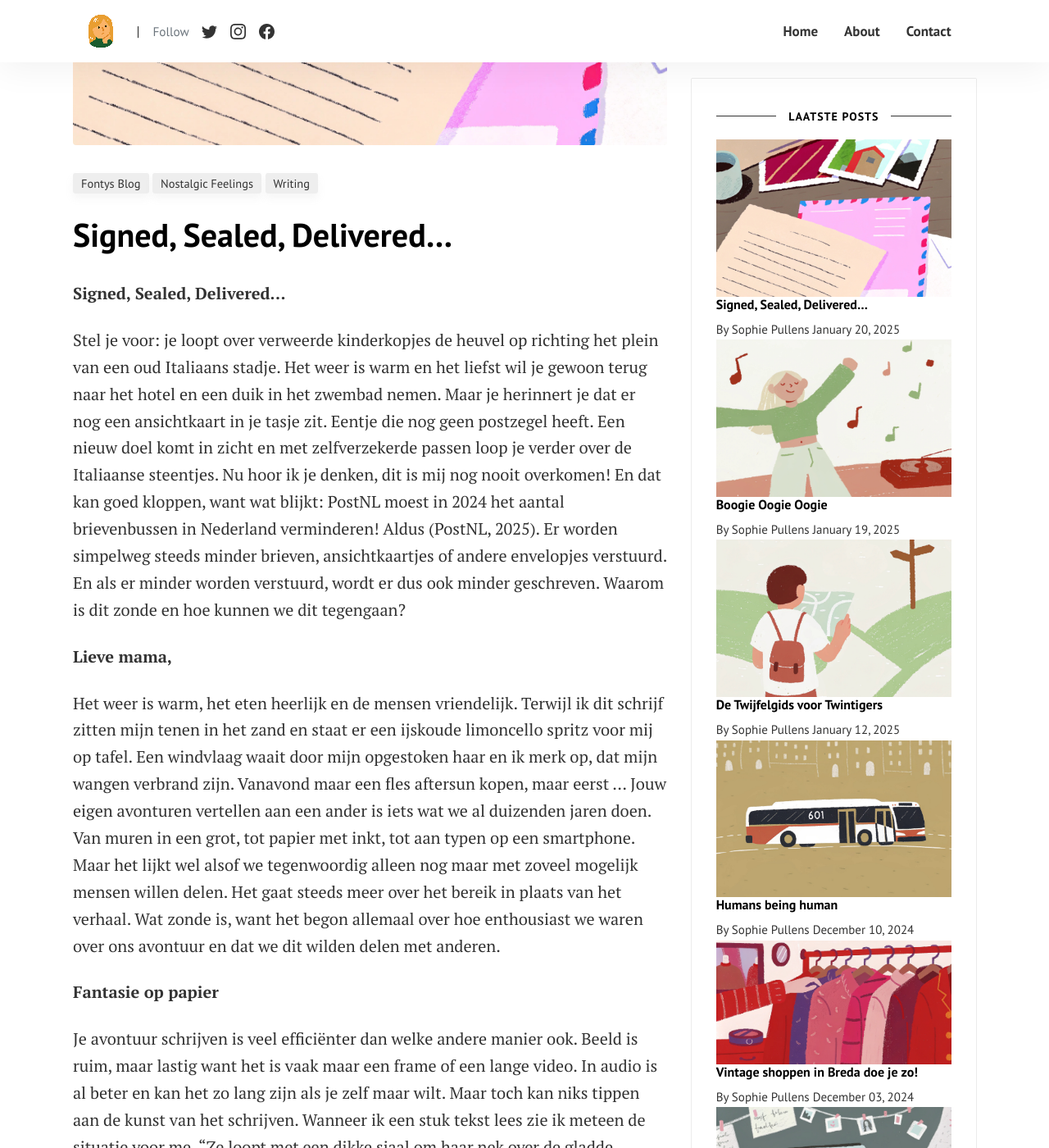
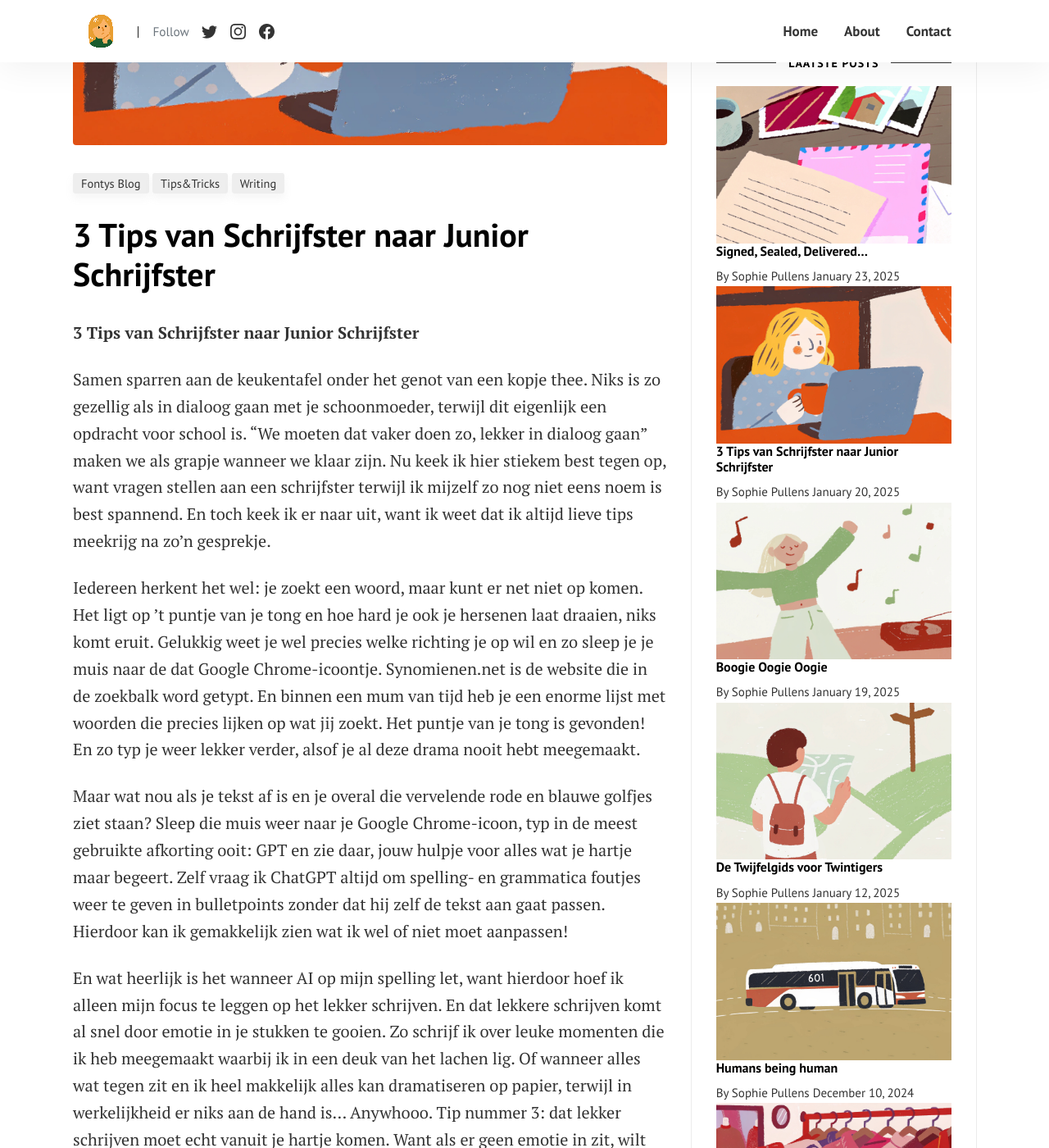
Before and after one commit to SoofsFilosophie/soofsfilosophie.github.io, a Jekyll site: the page built from _posts/2025-01-20-Signed,-Sealed,-Deliverd....md, in a window 1280 px wide and 1400 px high, scrolled down 422 px. Shown: the whole window at 82% size. Built offline with Jekyll 4.4.1, drawn with Linux system fonts in a browser that asks for light colours; comment, search, counter and statistics services are not loaded; some of the changed text lies outside the part shown.

Commit message:
3 tips van schrijfster naar junior schrijfster

```diff
--- a/_posts/2025-01-20-Signed,-Sealed,-Deliverd....md
+++ b/_posts/2025-01-20-Signed,-Sealed,-Deliverd....md
@@ -1,28 +1,22 @@
 ---
 layout: post
-title: "Signed, Sealed, Delivered…"
-categories: [Fontys Blog, Writing, Nostalgic feelings]
-image: assets/images/7.jpg
+title: "3 Tips van Schrijfster naar Junior Schrijfster"
+categories: [Fontys Blog, Writing, Tips&Tricks]
+image: assets/images/8.jpg
 ---
 
-**Signed, Sealed, Delivered…**
+**3 Tips van Schrijfster naar Junior Schrijfster**
 
-Stel je voor: je loopt over verweerde kinderkopjes de heuvel op richting het plein van een oud Italiaans stadje. Het weer is warm en het liefst wil je gewoon terug naar het hotel en een duik in het zwembad nemen. Maar je herinnert je dat er nog een ansichtkaart in je tasje zit. Eentje die nog geen postzegel heeft. Een nieuw doel komt in zicht en met zelfverzekerde passen loop je verder over de Italiaanse steentjes.
-Nu hoor ik je denken, dit is mij nog nooit overkomen! En dat kan goed kloppen, want wat blijkt: PostNL moest in 2024 het aantal brievenbussen in Nederland verminderen! Aldus (PostNL, 2025). Er worden simpelweg steeds minder brieven, ansichtkaartjes of andere envelopjes verstuurd. En als er minder worden verstuurd, wordt er dus ook minder geschreven. Waarom is dit zonde en hoe kunnen we dit tegengaan?
 
-**Lieve mama,**
+Samen sparren aan de keukentafel onder het genot van een kopje thee. Niks is zo gezellig als in dialoog gaan met je schoonmoeder, terwijl dit eigenlijk een opdracht voor school is. “We moeten dat vaker doen zo, lekker in dialoog gaan” maken we als grapje wanneer we klaar zijn. Nu keek ik hier stiekem best tegen op, want vragen stellen aan een schrijfster terwijl ik mijzelf zo nog niet eens noem is best spannend. En toch keek ik er naar uit, want ik weet dat ik altijd lieve tips meekrijg na zo’n gesprekje.
 
-Het weer is warm, het eten heerlijk en de mensen vriendelijk. Terwijl ik dit schrijf zitten mijn tenen in het zand en staat er een ijskoude limoncello spritz voor mij op tafel. Een windvlaag waait door mijn opgestoken haar en ik merk op, dat mijn wangen verbrand zijn. Vanavond maar een fles aftersun kopen, maar eerst …
-Jouw eigen avonturen vertellen aan een ander is iets wat we al duizenden jaren doen. Van muren in een grot, tot papier met inkt, tot aan typen op een smartphone. Maar het lijkt wel alsof we tegenwoordig alleen nog maar met zoveel mogelijk mensen willen delen. Het gaat steeds meer over het bereik in plaats van het verhaal.	 Wat zonde is, want het begon allemaal over hoe enthousiast we waren over ons avontuur en dat we dit wilden delen met anderen.
+Iedereen herkent het wel: je zoekt een woord, maar kunt er net niet op komen. Het ligt op ’t puntje van je tong en hoe hard je ook je hersenen laat draaien, niks komt eruit. Gelukkig weet je wel precies welke richting je op wil en zo sleep je je muis naar de dat Google Chrome-icoontje. Synomienen.net is de website die in de zoekbalk word getypt. En binnen een mum van tijd heb je een enorme lijst met woorden die precies lijken op wat jij zoekt. Het puntje van je tong is gevonden! En zo typ je weer lekker verder, alsof je al deze drama nooit hebt meegemaakt.
 
-**Fantasie op papier**
+Maar wat nou als je tekst af is en je overal die vervelende rode en blauwe golfjes ziet staan? Sleep die muis weer naar je Google Chrome-icoon, typ in de meest gebruikte afkorting ooit: GPT en zie daar, jouw hulpje voor alles wat je hartje maar begeert. Zelf vraag ik ChatGPT altijd om spelling- en grammatica foutjes weer te geven in bulletpoints zonder dat hij zelf de tekst aan gaat passen. Hierdoor kan ik gemakkelijk zien wat ik wel of niet moet aanpassen!
 
-Je avontuur schrijven is veel efficiënter dan welke andere manier ook. Beeld is ruim, maar lastig want het is vaak maar een frame of een lange video. In audio is al beter en kan het zo lang zijn als je zelf maar wilt. Maar toch kan niks tippen aan de kunst van het schrijven. Wanneer ik een stuk tekst lees zie ik meteen de situatie voor me. “Ze loopt met een dikke sjaal om haar nek over de gladde stoeptegels richting de rode deur.” De meeste mensen hebben hierbij meteen een beeld. Als je deze zin zou moeten vertalen naar beeld, wordt dit al een stuk lastiger. Ik vind onze fantasie geweldig en het feit dat tekst een zo belangrijke rol hierbij kan spelen moet niet verdwijnen.
+En wat heerlijk is het wanneer AI op mijn spelling let, want hierdoor hoef ik alleen mijn focus te leggen op het lekker schrijven. En dat lekkere schrijven komt al snel door emotie in je stukken te gooien. Zo schrijf ik over leuke momenten die ik heb meegemaakt waarbij ik in een deuk van het lachen lig. Of wanneer alles wat tegen zit en ik heel makkelijk alles kan dramatiseren op papier, terwijl in werkelijkheid er niks aan de hand is… Anywhooo. Tip nummer 3: dat lekker schrijven moet echt vanuit je hartje komen. Want als er geen emotie in zit, wilt niemand je tekst lezen, helaas.
 
-**Nieuwsgierig naar een reactie**
 
-Uren scrollen op Instagram is leuk en aardig, maar heb je nou echt het idee dat je het avontuur van die persoon echt begrijpt? Ik denk vaak bij zo’n vakantiepost, wat leuk maar hoe vonden ze nu echt hun vakantie? En dus stuur ik een DM of vraag ik naar de avonturen als we weer lekker een koffietje doen in de stad. Maar wanneer ik een brief krijg van mijn penvriendin weet ik precies wat ze afgelopen week allemaal heeft beleefd. Al haar emoties, details van haar dag en mensen om haar heen kunnen op de meest kleurrijke manier worden beschreven in een brief. Of wat dacht je van een verjaardagskaart die je nog twee maanden na je echte verjaardag op de eettafel tegen komt. Schrift vergaat niet en zo kun je voor altijd je dierbare herinneringen bij je houden. Ik schrijf graag kaarten naar de lieve mensen om mij heen. Zachte woordjes op papier waarvan mijn liefje gaat blozen, of vrolijke verhalen die een schaterende lach bij een vriendin opwekken.
-
-Kortom, verdoe wat minder van je tijd op social media en schrijf nou die post-it, kaart of liefdesbrief naar een ander. Want een reactie van een ander is het enige wat we willen. Die willen we koesteren en bij ons houden. Schrijf je avonturen dus lekker op en verzend ze naar anderen. Vergeet dit niet via PostNL te doen, anders verdwijnen er nog meer brievenbussen in 2025…
+Dus lieve lezertjes van me, ik hoop dat ik jullie weer blij heb kunnen maken met deze gouden tips. En veel schrijfplezier toegewenst!
 
 Kusjes Soof **xxx**
--- /dev/null
+++ b/_posts/2025-01-23-3-Tips-Van-Schrijfster-Naar-Junior-Schrijfster.md
@@ -0,0 +1,28 @@
+---
+layout: post
+title: "Signed, Sealed, Delivered…"
+categories: [Fontys Blog, Writing, Nostalgic feelings]
+image: assets/images/7.jpg
+---
+
+**Signed, Sealed, Delivered…**
+
+Stel je voor: je loopt over verweerde kinderkopjes de heuvel op richting het plein van een oud Italiaans stadje. Het weer is warm en het liefst wil je gewoon terug naar het hotel en een duik in het zwembad nemen. Maar je herinnert je dat er nog een ansichtkaart in je tasje zit. Eentje die nog geen postzegel heeft. Een nieuw doel komt in zicht en met zelfverzekerde passen loop je verder over de Italiaanse steentjes.
+Nu hoor ik je denken, dit is mij nog nooit overkomen! En dat kan goed kloppen, want wat blijkt: PostNL moest in 2024 het aantal brievenbussen in Nederland verminderen! Aldus (PostNL, 2025). Er worden simpelweg steeds minder brieven, ansichtkaartjes of andere envelopjes verstuurd. En als er minder worden verstuurd, wordt er dus ook minder geschreven. Waarom is dit zonde en hoe kunnen we dit tegengaan?
+
+**Lieve mama,**
+
+Het weer is warm, het eten heerlijk en de mensen vriendelijk. Terwijl ik dit schrijf zitten mijn tenen in het zand en staat er een ijskoude limoncello spritz voor mij op tafel. Een windvlaag waait door mijn opgestoken haar en ik merk op, dat mijn wangen verbrand zijn. Vanavond maar een fles aftersun kopen, maar eerst …
+Jouw eigen avonturen vertellen aan een ander is iets wat we al duizenden jaren doen. Van muren in een grot, tot papier met inkt, tot aan typen op een smartphone. Maar het lijkt wel alsof we tegenwoordig alleen nog maar met zoveel mogelijk mensen willen delen. Het gaat steeds meer over het bereik in plaats van het verhaal.	 Wat zonde is, want het begon allemaal over hoe enthousiast we waren over ons avontuur en dat we dit wilden delen met anderen.
+
+**Fantasie op papier**
+
+Je avontuur schrijven is veel efficiënter dan welke andere manier ook. Beeld is ruim, maar lastig want het is vaak maar een frame of een lange video. In audio is al beter en kan het zo lang zijn als je zelf maar wilt. Maar toch kan niks tippen aan de kunst van het schrijven. Wanneer ik een stuk tekst lees zie ik meteen de situatie voor me. “Ze loopt met een dikke sjaal om haar nek over de gladde stoeptegels richting de rode deur.” De meeste mensen hebben hierbij meteen een beeld. Als je deze zin zou moeten vertalen naar beeld, wordt dit al een stuk lastiger. Ik vind onze fantasie geweldig en het feit dat tekst een zo belangrijke rol hierbij kan spelen moet niet verdwijnen.
+
+**Nieuwsgierig naar een reactie**
+
+Uren scrollen op Instagram is leuk en aardig, maar heb je nou echt het idee dat je het avontuur van die persoon echt begrijpt? Ik denk vaak bij zo’n vakantiepost, wat leuk maar hoe vonden ze nu echt hun vakantie? En dus stuur ik een DM of vraag ik naar de avonturen als we weer lekker een koffietje doen in de stad. Maar wanneer ik een brief krijg van mijn penvriendin weet ik precies wat ze afgelopen week allemaal heeft beleefd. Al haar emoties, details van haar dag en mensen om haar heen kunnen op de meest kleurrijke manier worden beschreven in een brief. Of wat dacht je van een verjaardagskaart die je nog twee maanden na je echte verjaardag op de eettafel tegen komt. Schrift vergaat niet en zo kun je voor altijd je dierbare herinneringen bij je houden. Ik schrijf graag kaarten naar de lieve mensen om mij heen. Zachte woordjes op papier waarvan mijn liefje gaat blozen, of vrolijke verhalen die een schaterende lach bij een vriendin opwekken.
+
+Kortom, verdoe wat minder van je tijd op social media en schrijf nou die post-it, kaart of liefdesbrief naar een ander. Want een reactie van een ander is het enige wat we willen. Die willen we koesteren en bij ons houden. Schrijf je avonturen dus lekker op en verzend ze naar anderen. Vergeet dit niet via PostNL te doen, anders verdwijnen er nog meer brievenbussen in 2025…
+
+Kusjes Soof **xxx**
```
Also changed, not shown: assets/images/8.jpg (added).
